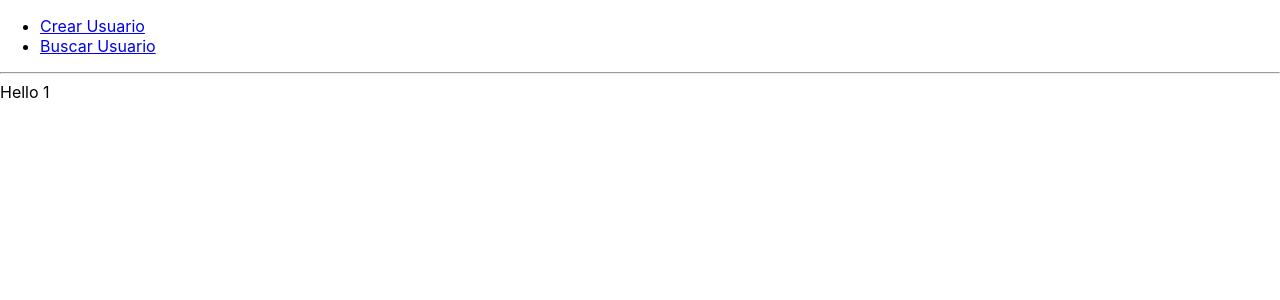
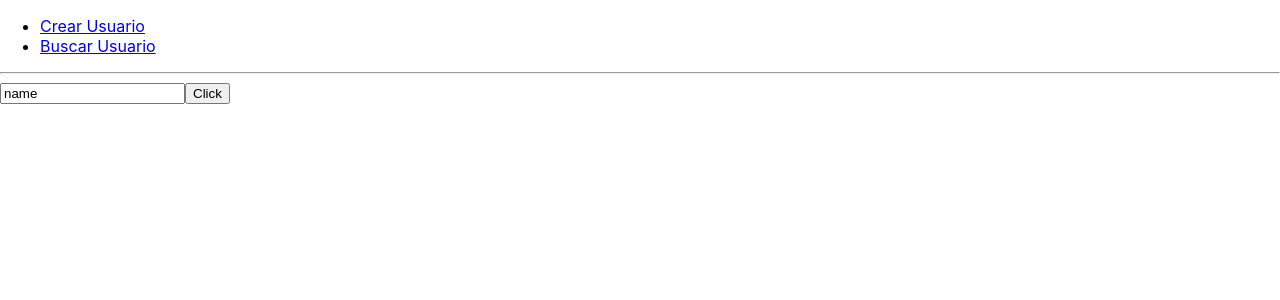
Before and after one commit to lgcaceres/vet-app, a React (Create React App) app: page /searchForm/1 in a window 1280 px wide. Shown: the top 300 px of the page. Built offline with nearby package versions, Linux system fonts and the light colour scheme; no server answers; the database is empty.

Commit message:
fetching data to the FormClient component

```diff
--- a/src/components/SearchClient/SearchForm.js
+++ b/src/components/SearchClient/SearchForm.js
@@ -1,11 +1,41 @@
-import React from 'react';
+import React, { useEffect, useState } from 'react';
 import { useParams } from 'react-router';
 
+import firebaseDb from '/home/luis/Desktop/evelin/vet-app/src/firebase.js'
+
 const SearchForm = () => {
+
+    const [idClients,setIdClients] = useState({});
+    const [clientInfo,setClientInfo] = useState({
+        name : "",
+        age: 0,
+    });
     const {id} = useParams();
+
+    //Load snapshot
+    useEffect(()=> {
+        firebaseDb.child('clients').on('value',snapshot=> {
+            if(snapshot.val()!= null)
+            setIdClients({...snapshot.val()})
+        })
+
+    },[]);
+
+    const onClick = () => {
+        console.log(idClients[id].nameClient);
+    }
+
+    const onChange = () => {
+
+    }
+
+
+
+
     return (
         <div>
-            Hello {id}
+            <input type="text" value="name" onChange={onChange}/>
+            <button  onClick= {onClick}>Click </button>
         </div>
     );
 }
```
